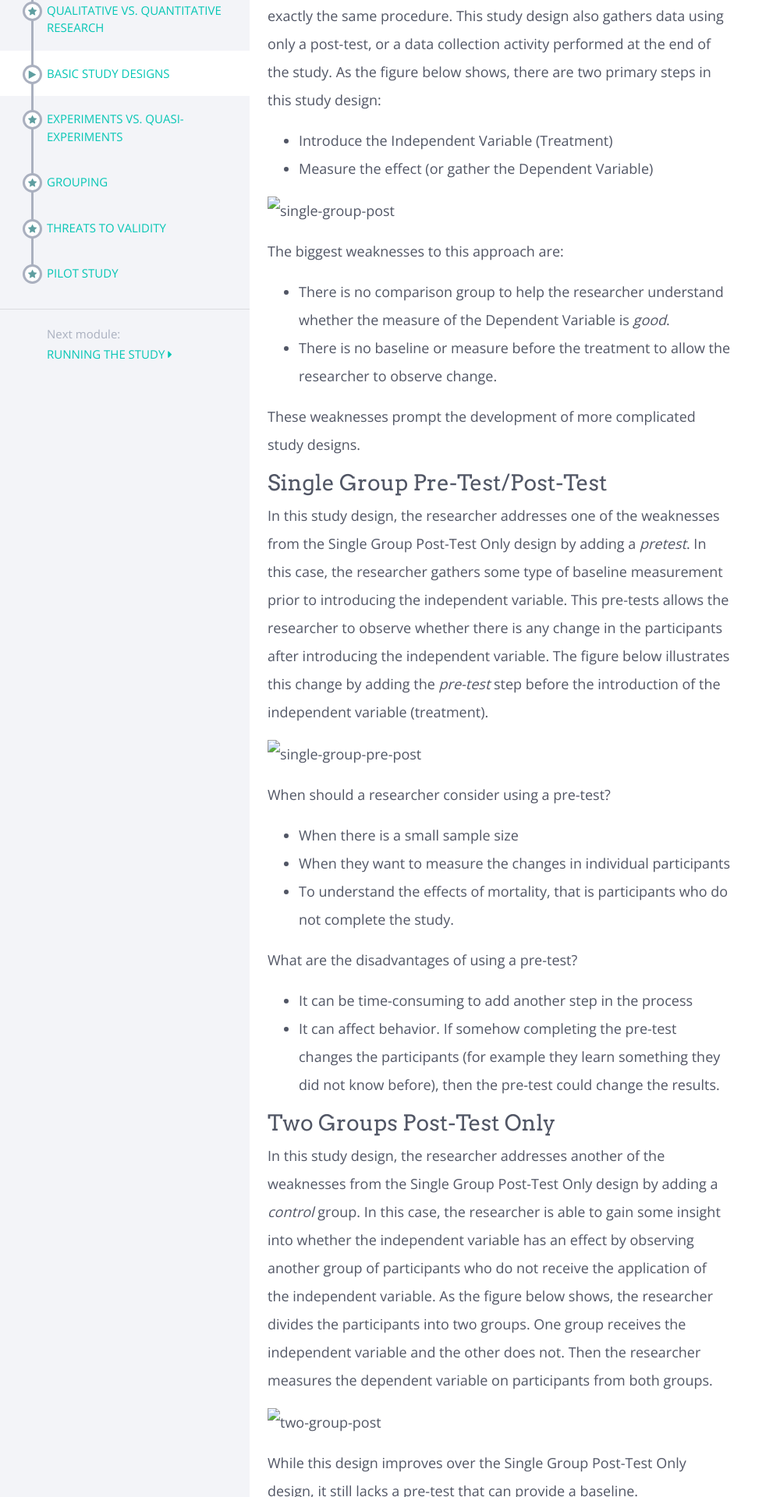
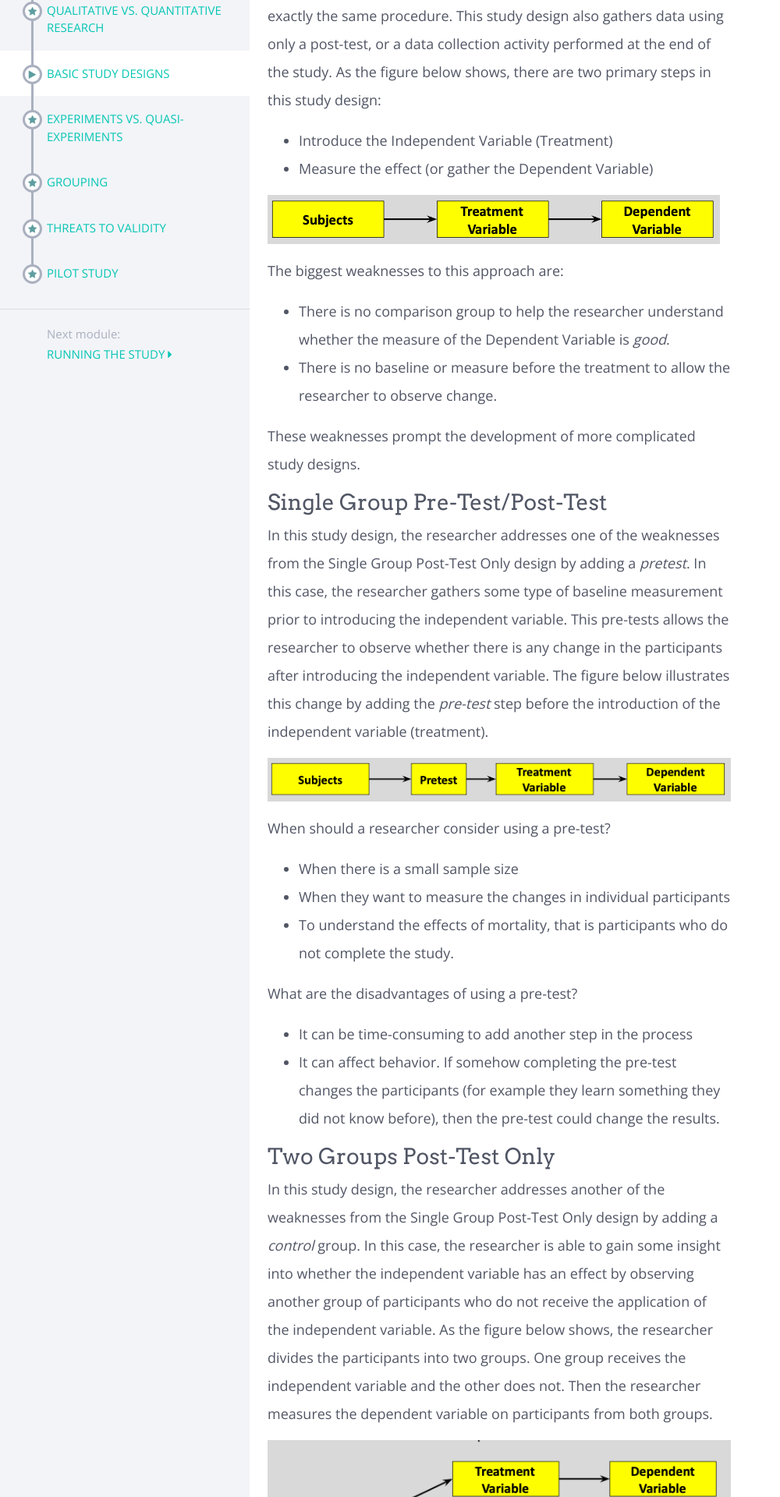
Before and after one commit to marksherriff/deers, a Jekyll site: the page built from modules/study design/_posts/2021-05-08-basic-study-designs.md, in a window 1280 px wide. Shown: the part 618-2538 px from the top of the page at 78% size, without its empty margins (0-1000 px from the left). Built offline with Jekyll 4.4.1, drawn with Linux system fonts in a browser that asks for light colours; nearby versions of some CDN libraries.

Commit message:
image link fix

```diff
--- a/modules/study design/_posts/2021-05-08-basic-study-designs.md
+++ b/modules/study design/_posts/2021-05-08-basic-study-designs.md
@@ -13,7 +13,7 @@ This is the most basic type of study. As the name suggests, this study design ha
 - Introduce the Independent Variable (Treatment)
 - Measure the effect (or gather the Dependent Variable)
 
-![single-group-post](img/studydesign/single-group-post.png)
+![single-group-post](/img/studydesign/single-group-post.png)
 
 The biggest weaknesses to this approach are:
 - There is no comparison group to help the researcher understand whether the measure of the Dependent Variable is _good_.
@@ -24,7 +24,7 @@ These weaknesses prompt the development of more complicated study designs.
 ### Single Group Pre-Test/Post-Test
 In this study design, the researcher addresses one of the weaknesses from the Single Group Post-Test Only design by adding a _pretest_. In this case, the researcher gathers some type of baseline measurement prior to introducing the independent variable. This pre-tests allows the researcher to observe whether there is any change in the participants after introducing the independent variable. The figure below illustrates this change by adding the _pre-test_ step before the introduction of the independent variable (treatment).
 
-![single-group-pre-post](img/studydesign/single-group-pre-post.png)
+![single-group-pre-post](/img/studydesign/single-group-pre-post.png)
 
 When should a researcher consider using a pre-test?
 - When there is a small sample size
@@ -38,13 +38,13 @@ What are the disadvantages of using a pre-test?
 ### Two Groups Post-Test Only
 In this study design, the researcher addresses another of the weaknesses from the Single Group Post-Test Only design by adding a _control_ group. In this case, the researcher is able to gain some insight into whether the independent variable has an effect by observing another group of participants who do not receive the application of the independent variable. As the figure below shows, the researcher divides the participants into two groups. One group receives the independent variable and the other does not. Then the researcher measures the dependent variable on participants from both groups.
 
-![two-group-post](img/studydesign/two-group-post.png)
+![two-group-post](/img/studydesign/two-group-post.png)
 
 While this design improves over the Single Group Post-Test Only design, it still lacks a pre-test that can provide a baseline.
 
 ### Two Groups Pre-Test/Post-Test
 In this study design, the researcher addresses both of the weaknesses from the Single Group Post-Test Only design by adding both a _pretest_ and a _control_ group. It therefore has the benefits described in the two study types above. The figure below illustrates this design.
 
-![two-group-pre-post](img/studydesign/two-group-pre-post.png)
+![two-group-pre-post](/img/studydesign/two-group-pre-post.png)
 
 This type of study can help in cases where the participants may change over time and the researcher wants to understand whether application of the independent variable affects the rate of change. For example, in a classroom, students are hopefully learning more about the course topic as the semester progresses.
```
